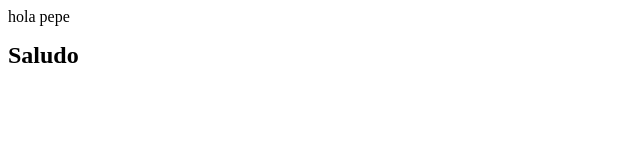
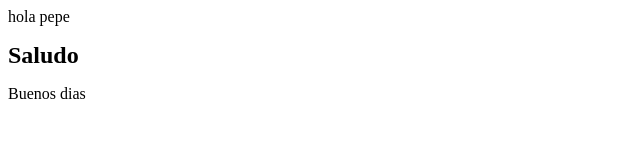
Before and after one commit to natdaw2/comun, a plain HTML site: page index.html in a window 1280 px wide. Shown: the full height of the page, 0-640 px from the left. Drawn offline with Linux system fonts and the light colour scheme.

Commit message:
cambios alejandro

```diff
--- a/index.html
+++ b/index.html
@@ -10,5 +10,6 @@
 </head>
 <body>
     <h1>Saludo</h1>
+    <p>Buenos dias</p>
 </body>
 </html>
```
Also changed, not shown: PruebaAlejandro.txt (added).
